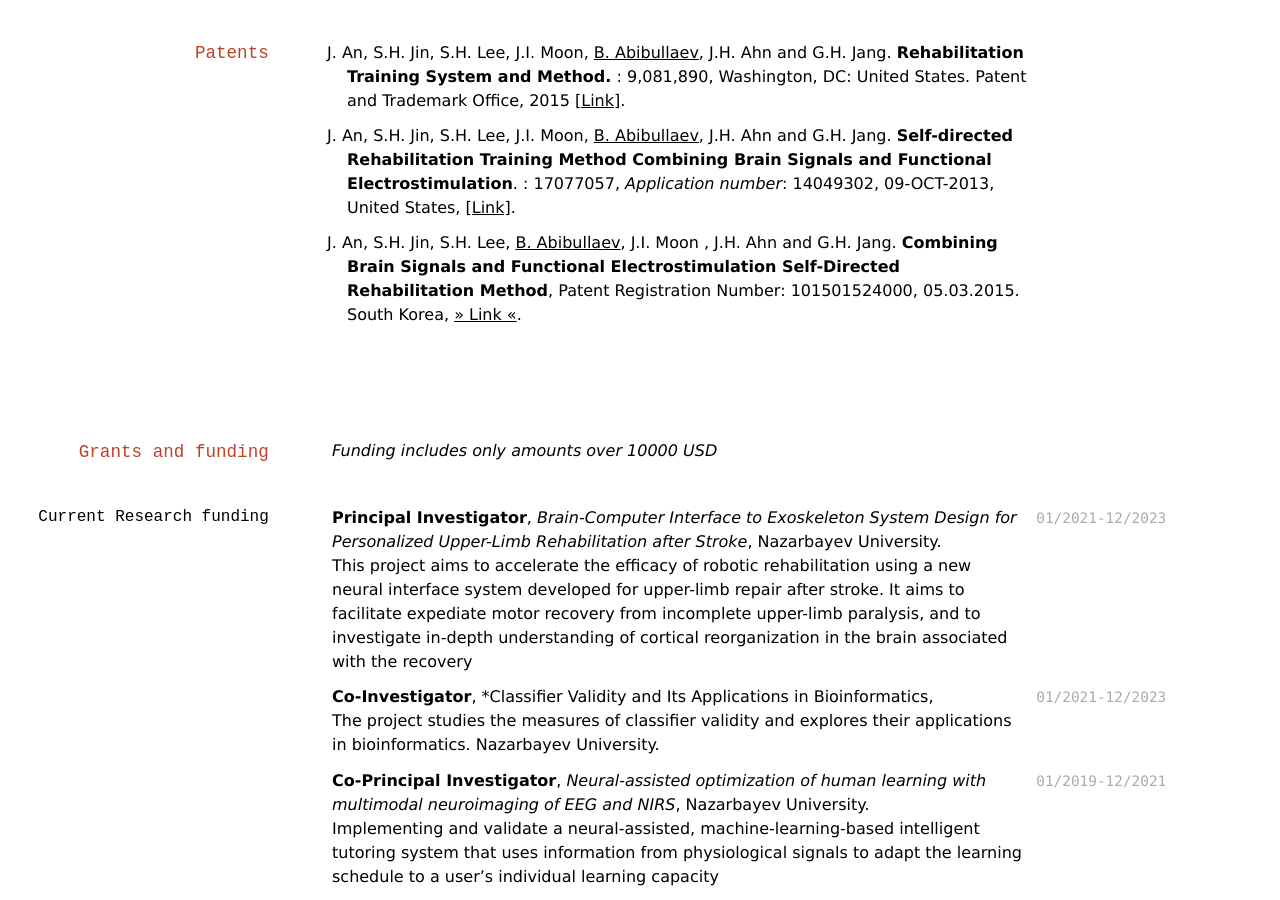
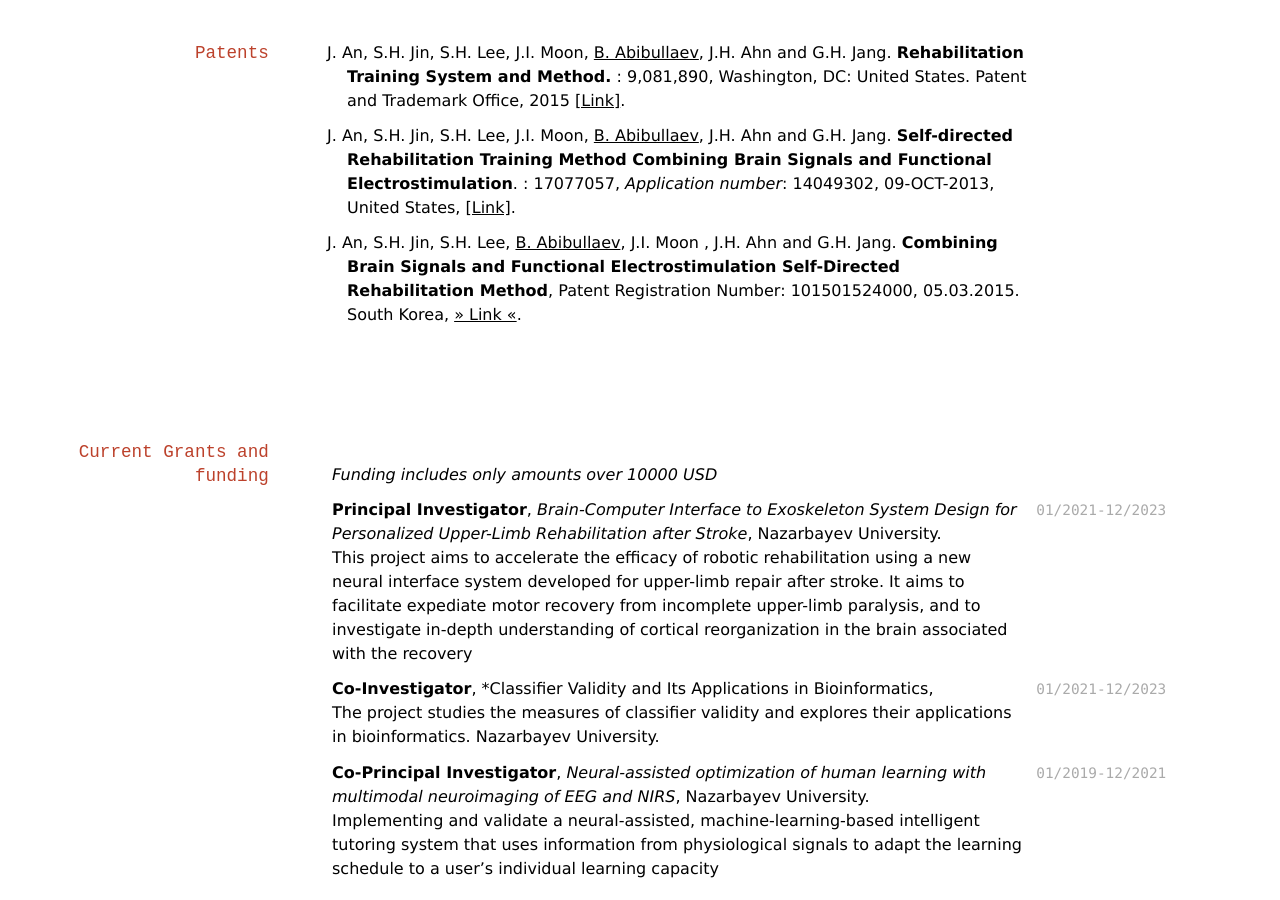
Before and after one commit to berdakh/berdakh.github.io, a Jekyll site: the page built from index.md, in a window 1280 px wide and 900 px high, scrolled down 6571 px. Built offline with Jekyll 4.4.1, drawn with Linux system fonts in a browser that asks for light colours; nearby versions of some CDN libraries; a style sheet for code colours, icons or effects is not loaded.

Commit message:
Update index.md

```diff
--- a/index.md
+++ b/index.md
@@ -333,11 +333,9 @@ number*: 14049302, 09-OCT-2013, United States,
 
 <br/>
 
-## Grants and funding
+## Current Grants and funding
 
 *Funding includes only amounts over 10000 USD*
-
-### Current Research funding
 
 `01/2021-12/2023`
 **Principal Investigator**, *Brain-Computer Interface to Exoskeleton System Design for Personalized Upper-Limb Rehabilitation after Stroke*, Nazarbayev University.<br/>
```
